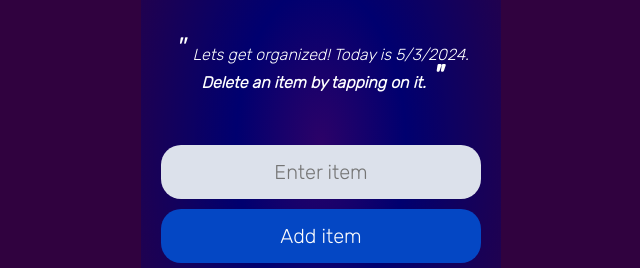
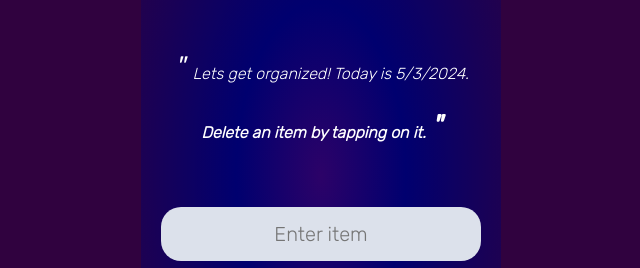
Before and after one commit to AnnaVi11arrea1/List-App, a plain HTML site: page index.html in a window 1280 px wide. Shown: the part 222-490 px from the top of the page, without its empty margins (319-959 px from the left). Drawn offline with Linux system fonts and the light colour scheme; no server answers; a web font is replaced by a local one.

Commit message:
'nother commit

```diff
--- a/index.css
+++ b/index.css
@@ -38,7 +38,7 @@ h1 {
 
 p {
     color: white;
-    line-height: .1rem;
+
 }
 
 #quotes {
--- a/index.js
+++ b/index.js
@@ -22,6 +22,7 @@ function today(){
     let today = new Date()
 
     instructions.innerHTML = `<em><span id="quotes">" </span> Lets get organized!
+
     Today is ${today.toLocaleDateString("en-US")}.
     <h4>Delete an item by tapping on it.
     <span id=quotes>"</quotes>
```
